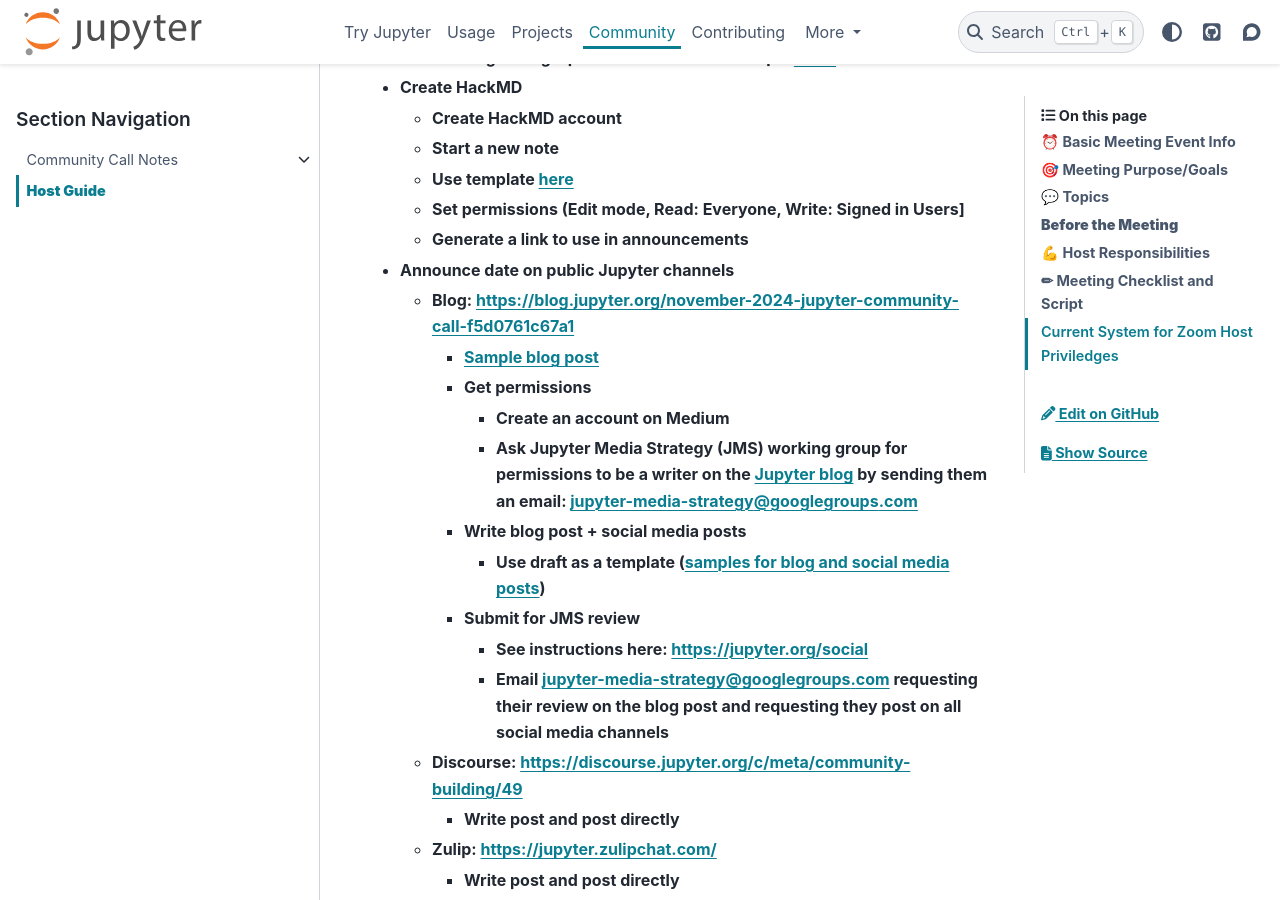
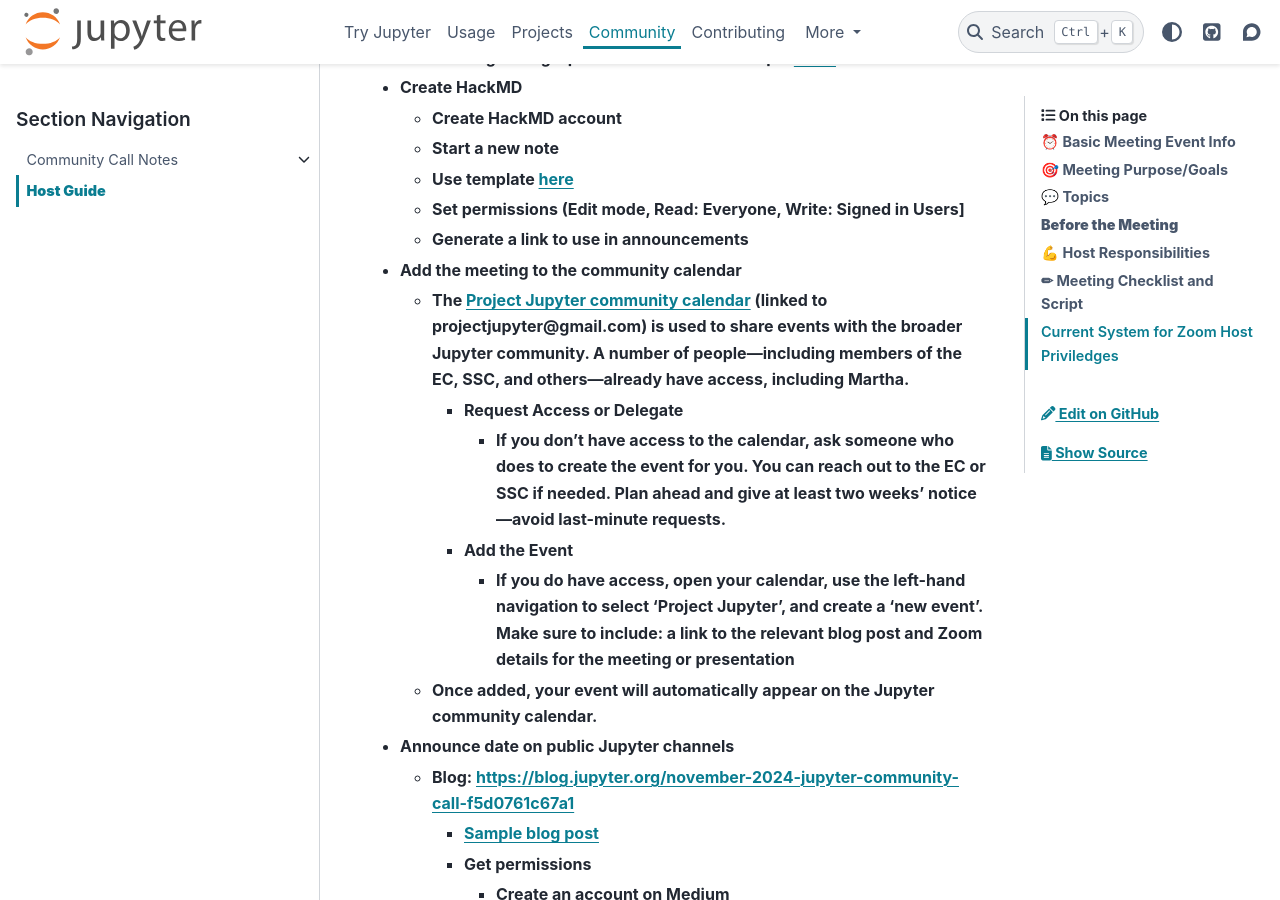
Before and after one commit to jupyter/jupyter, a Sphinx documentation site: the page built from docs/source/community/host-guide.md, in a window 1280 px wide and 900 px high, scrolled down 1346 px. Built offline with Sphinx 7.4.7 and the PyData theme 0.15.4, drawn with Linux system fonts in a browser that asks for light colours; pages that are not in the unit, such as notebooks, are missing from menus.

Commit message:
add instructions for community calendar

```diff
--- a/docs/source/community/host-guide.md
+++ b/docs/source/community/host-guide.md
@@ -36,6 +36,13 @@
   * Use template [here](sample_scripts.md#hackmd-note-template)
   * Set permissions (Edit mode, Read: Everyone, Write: Signed in Users\]
   * Generate a link to use in announcements
+* Add the meeting to the community calendar
+  * The [Project Jupyter community calendar](https://docs.jupyter.org/en/latest/community/content-community.html#jupyter-community-meetings) (linked to projectjupyter@gmail.com) is used to share events with the broader Jupyter community. A number of people—including members of the EC, SSC, and others—already have access, including Martha.
+    * Request Access or Delegate
+        *  If you don’t have access to the calendar, ask someone who does to create the event for you. You can reach out to the EC or SSC if needed. Plan ahead and give at least two weeks’ notice—avoid last-minute requests.
+    * Add the Event
+        * If you do have access, open your calendar, use the left-hand navigation to select 'Project Jupyter', and create a 'new event'. Make sure to include: a link to the relevant blog post and Zoom details for the meeting or presentation
+  * Once added, your event will automatically appear on the Jupyter community calendar.
 * Announce date on public Jupyter channels
   * Blog: [https://blog.jupyter.org/november-2024-jupyter-community-call-f5d0761c67a1](https://blog.jupyter.org/november-2024-jupyter-community-call-f5d0761c67a1)
     * [Sample blog post](sample_scripts.md#blog-post)
```
